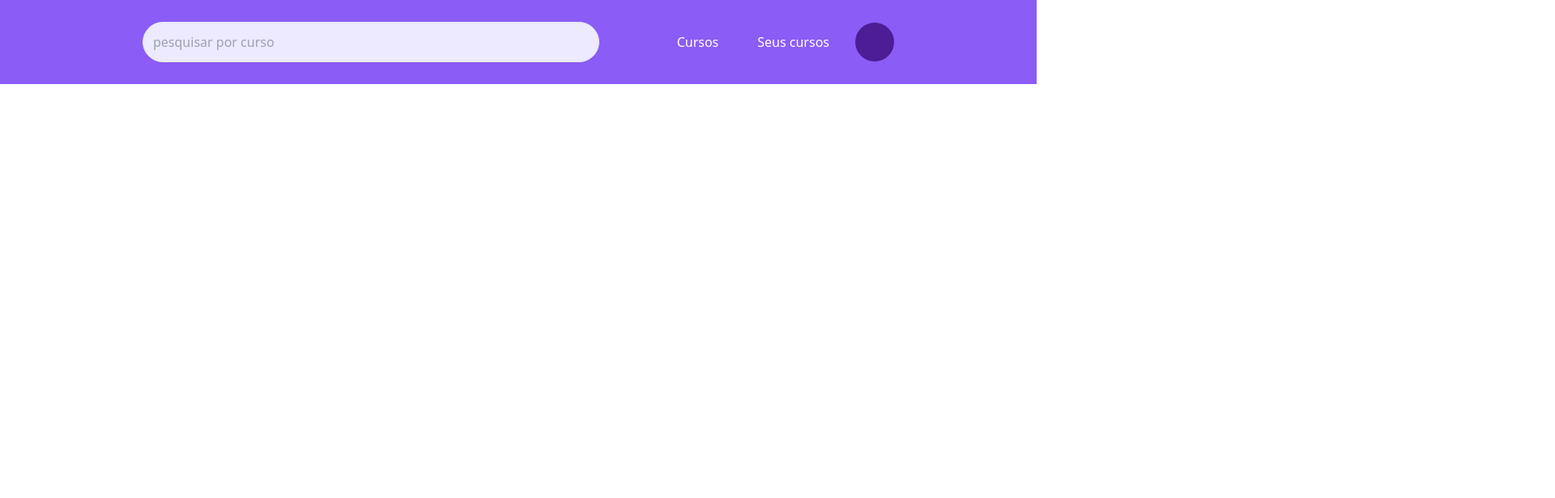
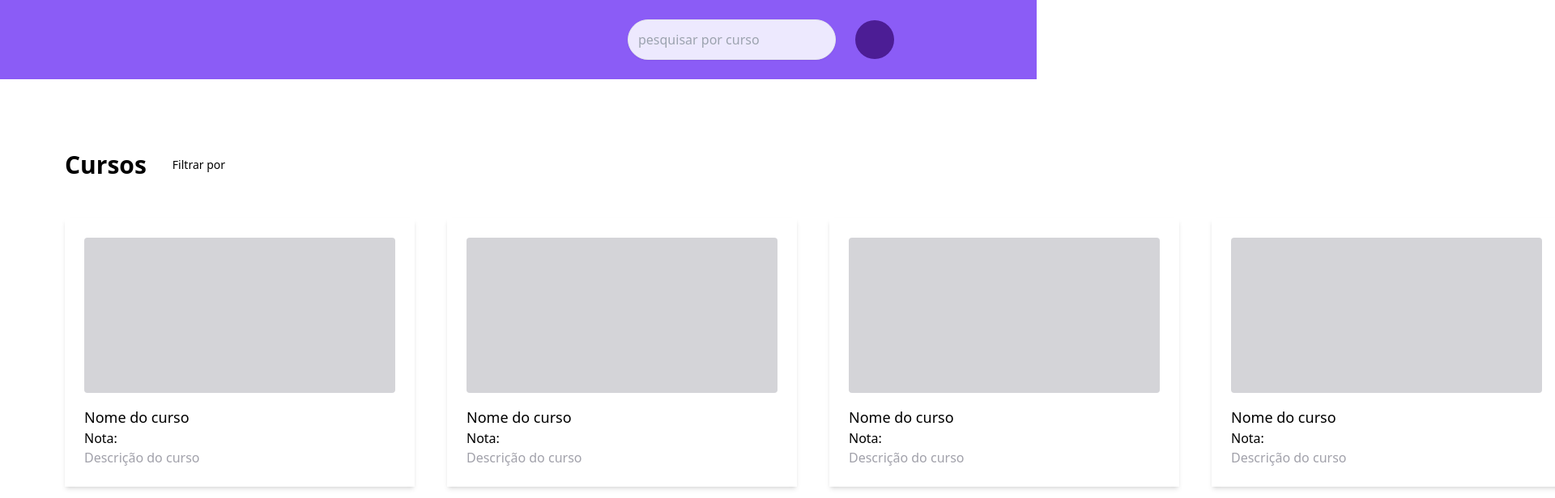
Before and after one commit to lenonlnc/classroom-app, a Next.js app: page /class in a window 1280 px wide. Shown: the top 616 px of the page at 81% size, 1920 px wide, since content can reach past the window. Built offline with nearby package versions, Linux system fonts and the light colour scheme.

Commit message:
[WIP]-[ADD]: visual da home finalizado e modificado visual da navbar

```diff
--- a/src/app/class/page.js
+++ b/src/app/class/page.js
@@ -1,22 +1,101 @@
 export default function () {
   return (
-    <div className="flex items-center justify-center">
-      <div className="bg-violet-500 p-6 w-full m-0 flex items-center gap-20  px-44">
+    <div className="flex flex-col">
+      {/* navbar */}
+      <div className="bg-violet-500 p-6 w-full m-0 flex items-center gap-6 px-44 justify-end">
+        <i className="fa-solid fa-magnifying-glass text-white"></i>
         <input
-          className="flex-1 rounded-full p-3 bg-violet-100 border shadow-sm  focus:outline-none focus:border-violet-500 focus:ring-violet-500"
+          className=" rounded-full p-3 bg-violet-100 border shadow-sm  focus:outline-none focus:border-violet-500 focus:ring-violet-500"
           type="text"
           name="search"
           placeholder="pesquisar por curso"
         />
         <div className="flex items-center gap-4">
-          <div className="hover:bg-violet-600 transition ease-out duration-150s cursor-pointer p-4 w-max h-max rounded">
-            <p className="text-white">Cursos</p>
+          <div className="bg-violet-900 rounded-full p-6"></div>
+        </div>
+      </div>
+
+      {/* conteúdo */}
+      <div className="p-20 flex flex-col gap-10">
+        <div className="flex items-center gap-4">
+          <p className="font-bold text-3xl">Cursos</p>
+          <div className="hover:bg-violet-300 transition ease-out duration-150s cursor-pointer p-4 w-max h-max rounded flex items-center gap-2">
+            <p className="text-black text-sm">Filtrar por</p>
+            <i className="fa-solid fa-chevron-down text-black"></i>
           </div>
-          <div className="hover:bg-violet-600 transition ease-out duration-150s cursor-pointer p-4 w-max h-max rounded">
-            <p className="text-white">Seus cursos</p>
+        </div>
+
+        <div className=" w-max grid grid-cols-4 gap-10">
+          <div className="flex flex-col gap-4 shadow-md p-6">
+            {/* image */}
+            <div className="bg-zinc-300 w-96 h-48 rounded"></div>
+            {/* description */}
+            <div className="flex flex-col">
+              <p className="font-normal text-lg">Nome do curso</p>
+              <div className="flex items-center gap-1">
+                <p>Nota:</p>
+              </div>
+              <p className="font-normal text-base text-zinc-400">
+                Descrição do curso
+              </p>
+            </div>
           </div>
-
-          <div className="bg-violet-900 rounded-full p-6"></div>
+          <div className="flex flex-col gap-4 shadow-md p-6">
+            {/* image */}
+            <div className="bg-zinc-300 w-96 h-48 rounded"></div>
+            {/* description */}
+            <div className="flex flex-col">
+              <p className="font-normal text-lg">Nome do curso</p>
+              <div className="flex items-center gap-1">
+                <p>Nota:</p>
+              </div>
+              <p className="font-normal text-base text-zinc-400">
+                Descrição do curso
+              </p>
+            </div>
+          </div>
+          <div className="flex flex-col gap-4 shadow-md p-6">
+            {/* image */}
+            <div className="bg-zinc-300 w-96 h-48 rounded"></div>
+            {/* description */}
+            <div className="flex flex-col">
+              <p className="font-normal text-lg">Nome do curso</p>
+              <div className="flex items-center gap-1">
+                <p>Nota:</p>
+              </div>
+              <p className="font-normal text-base text-zinc-400">
+                Descrição do curso
+              </p>
+            </div>
+          </div>
+          <div className="flex flex-col gap-4 shadow-md p-6">
+            {/* image */}
+            <div className="bg-zinc-300 w-96 h-48 rounded"></div>
+            {/* description */}
+            <div className="flex flex-col">
+              <p className="font-normal text-lg">Nome do curso</p>
+              <div className="flex items-center gap-1">
+                <p>Nota:</p>
+              </div>
+              <p className="font-normal text-base text-zinc-400">
+                Descrição do curso
+              </p>
+            </div>
+          </div>
+          <div className="flex flex-col gap-4 shadow-md p-6">
+            {/* image */}
+            <div className="bg-zinc-300 w-96 h-48 rounded"></div>
+            {/* description */}
+            <div className="flex flex-col">
+              <p className="font-normal text-lg">Nome do curso</p>
+              <div className="flex items-center gap-1">
+                <p>Nota:</p>
+              </div>
+              <p className="font-normal text-base text-zinc-400">
+                Descrição do curso
+              </p>
+            </div>
+          </div>
         </div>
       </div>
     </div>
--- a/src/app/login/page.js
+++ b/src/app/login/page.js
@@ -1,6 +1,6 @@
 export default function () {
   return (
-    <div className="h-screen flex items-center flex-col justify-center gap-4">
+    <div className="h-screen flex items-center flex-col justify-center gap-4 ">
       <div className="font-semibold text-3xl">
         <h1>Iniciar sessão</h1>
       </div>
```
